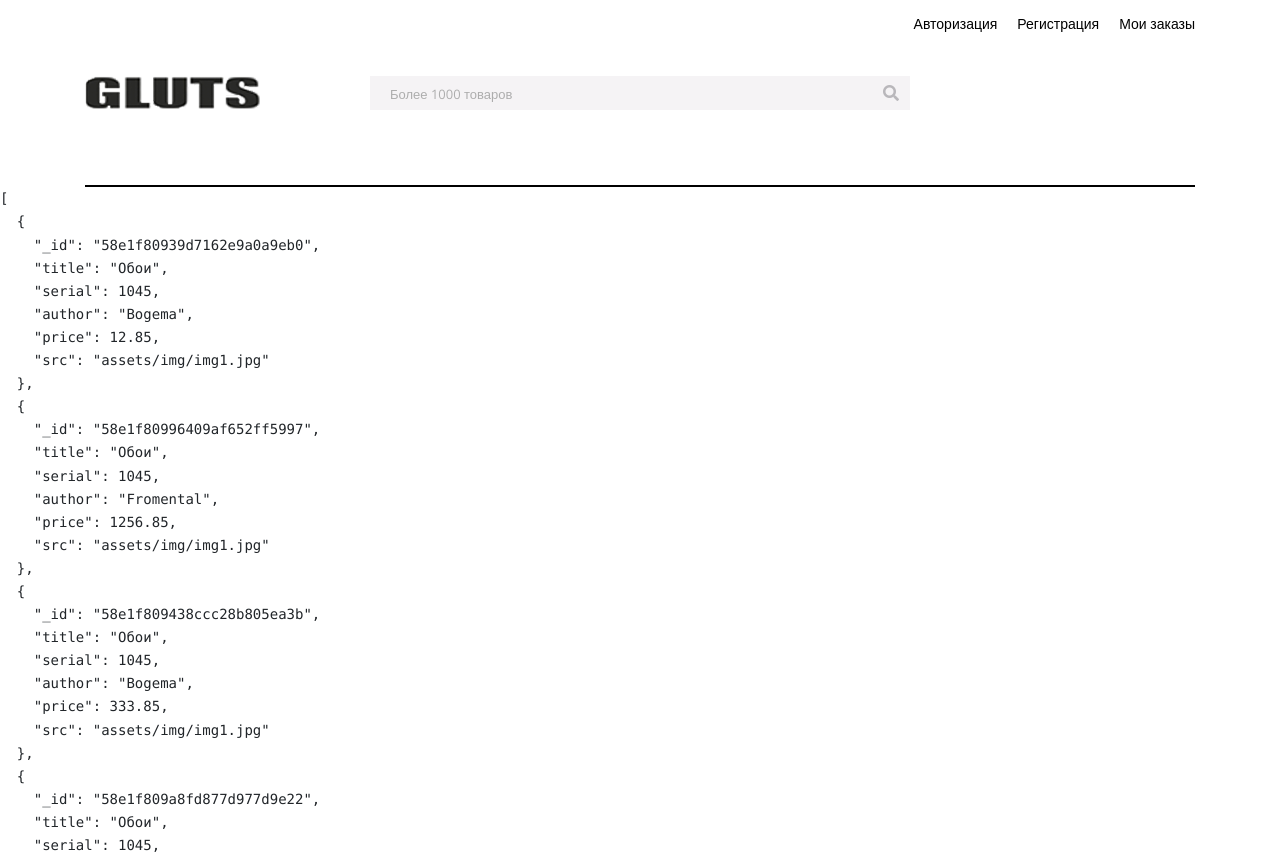
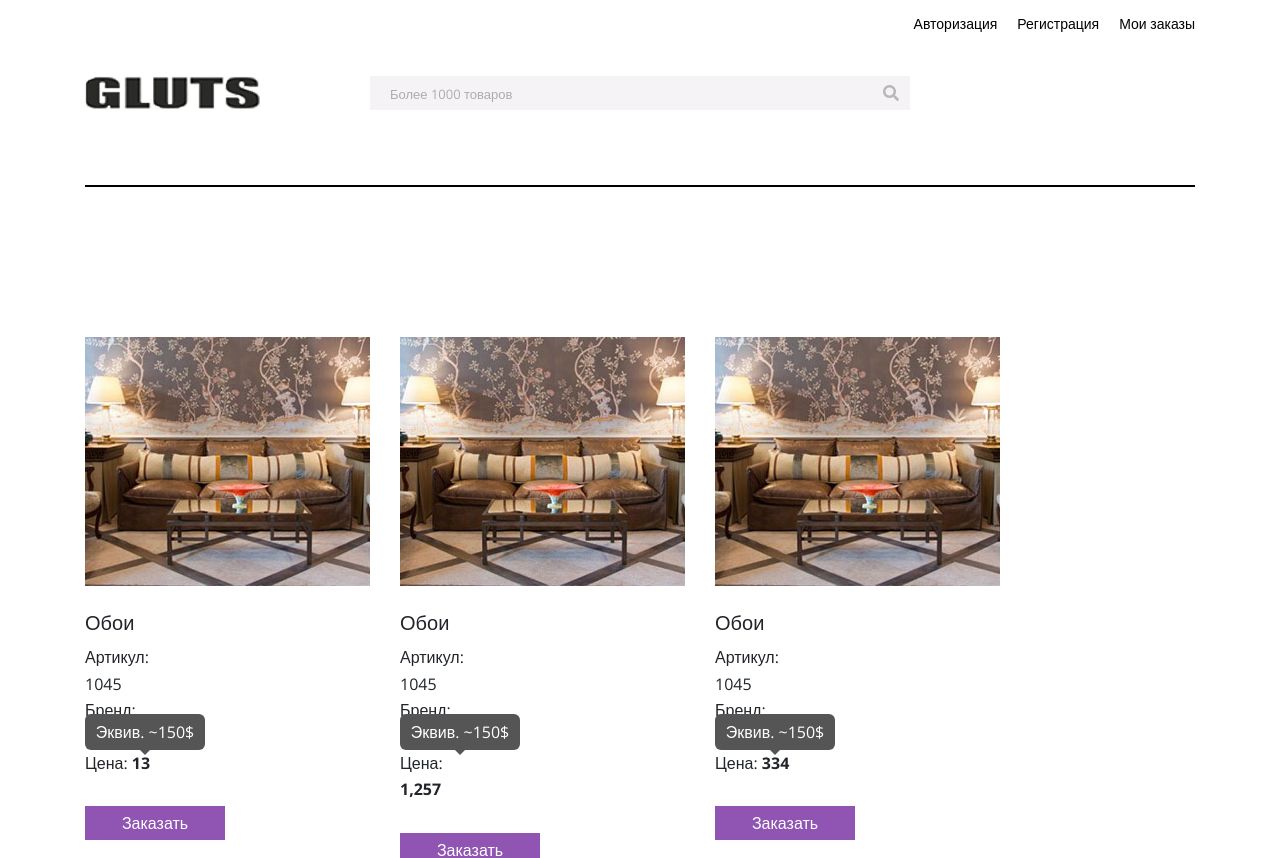
Before and after one commit to JuliaKirschenheuter/AngularShopExample, an Angular app: page / in a window 1280 px wide. Shown: the top 858 px of the page. Built offline with nearby package versions, Linux system fonts and the light colour scheme.

Commit message:
Part2: directive *ngFor

```diff
--- a/src/app/app.component.html
+++ b/src/app/app.component.html
@@ -73,4 +73,20 @@
   </div>
 </app-header>
 
-<pre *ngIf="products | async  as products">{{products | json}}</pre>
+
+<section class="main">
+  <div class="container">
+    <div class="row"
+         *ngIf="products | async  as products;
+         else loadingGif">
+        <app-cart
+          *ngFor="let product of products"
+          [product]="product">
+        </app-cart>
+    </div>
+  </div>
+</section>
+
+<ng-template #loadingGif>
+  ...loading
+</ng-template>
--- a/src/app/app.module.ts
+++ b/src/app/app.module.ts
@@ -4,11 +4,13 @@ import { NgModule } from '@angular/core';
 import { AppRoutingModule } from './app-routing.module';
 import { AppComponent } from './app.component';
 import { HeaderComponent } from './header/header.component';
+import { CartComponent } from './cart/cart.component';
 
 @NgModule({
   declarations: [
     AppComponent,
-    HeaderComponent
+    HeaderComponent,
+    CartComponent
   ],
   imports: [
     BrowserModule,
--- /dev/null
+++ b/src/app/cart/cart.component.html
@@ -0,0 +1,14 @@
+<div class="col-lg-4">
+  <div class="catalogItem">
+    <div class="catalogItem__img">
+      <img [src]="product.src"/>
+    </div>
+    <div class="catalogItem__name">{{product.title}}</div>
+    <div class="catalogItem__code">Артикул: {{product.serial}}</div>
+    <div class="catalogItem__brand">Бренд: {{product.author}}</div>
+    <div class="catalogItem__prices">Цена:  <strong>{{product.price | number: '1.0-0'}}</strong>
+      <span class="tooltiptext open">Эквив. ~150$</span>
+    </div>
+    <button class="catalogItem__btn"> Заказать</button>
+  </div>
+</div>
--- /dev/null
+++ b/src/app/cart/cart.component.ts
@@ -0,0 +1,19 @@
+import {Component, Input, OnInit} from '@angular/core';
+import {IProduct} from "../common/mock/data";
+
+@Component({
+  selector: 'app-cart',
+  templateUrl: './cart.component.html',
+  styleUrls: ['./cart.component.css']
+})
+export class CartComponent implements OnInit {
+
+  constructor() { }
+
+  ngOnInit(): void {
+  }
+
+  @Input()
+  public product: IProduct;
+
+}
```
Also changed, not shown: src/app/cart/cart.component.css (added), 1 other file (tests, documents, lock files or other folders).
